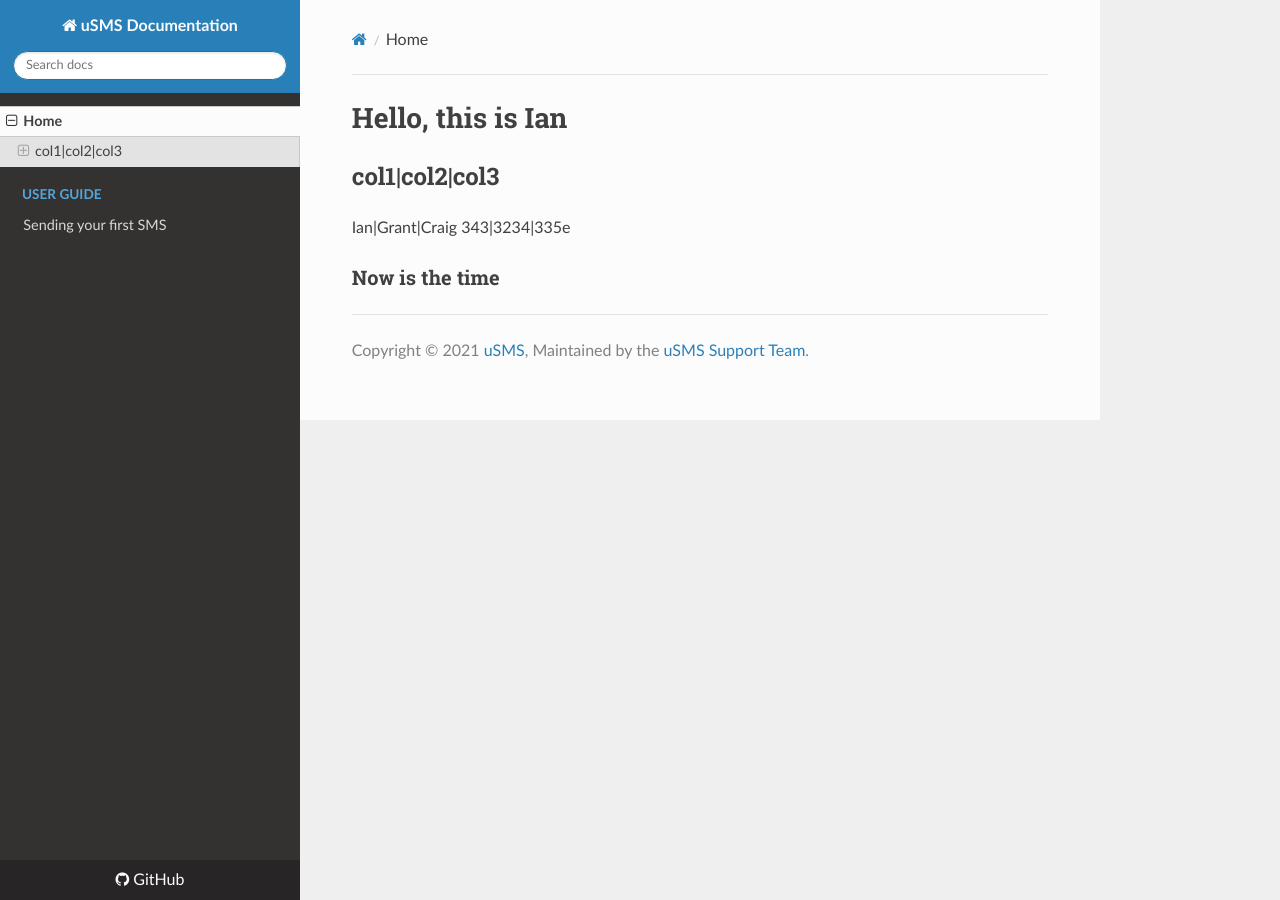
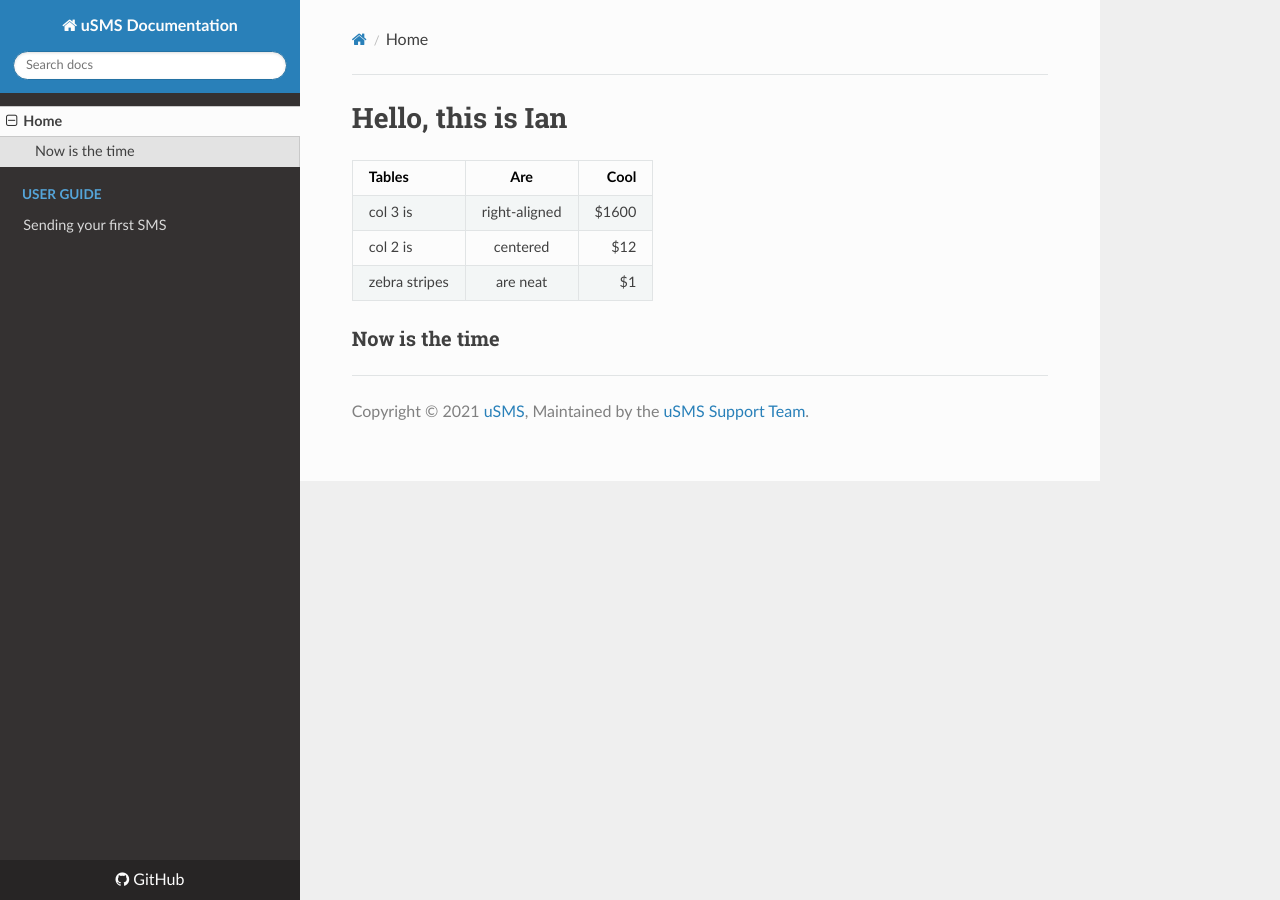
Before and after one commit to inkeytech/docs, an MkDocs documentation site: the page built from docs/index.md, in a window 1280 px wide. Built offline with MkDocs 1.6.1, drawn with Linux system fonts in a browser that asks for light colours; nearby versions of some CDN libraries.

Commit message:
Update index.md

```diff
--- a/docs/index.md
+++ b/docs/index.md
@@ -1,7 +1,9 @@
 # Hello, this is Ian
-col1|col2|col3
--------------------
-Ian|Grant|Craig
-343|3234|335e
+
+| Tables        | Are           | Cool  |
+| ------------- |:-------------:| -----:|
+| col 3 is      | right-aligned | $1600 |
+| col 2 is      | centered      |   $12 |
+| zebra stripes | are neat      |    $1 |
 
 ### Now is the time
```
